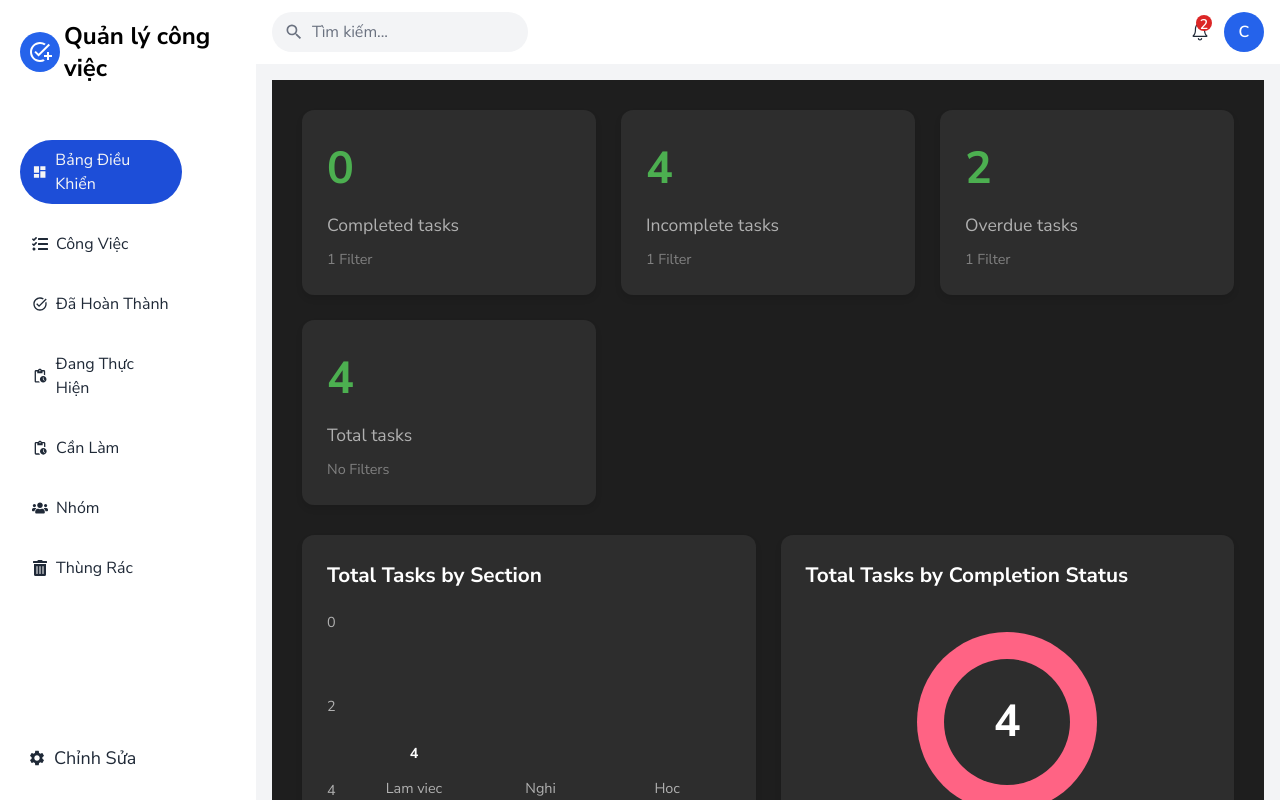
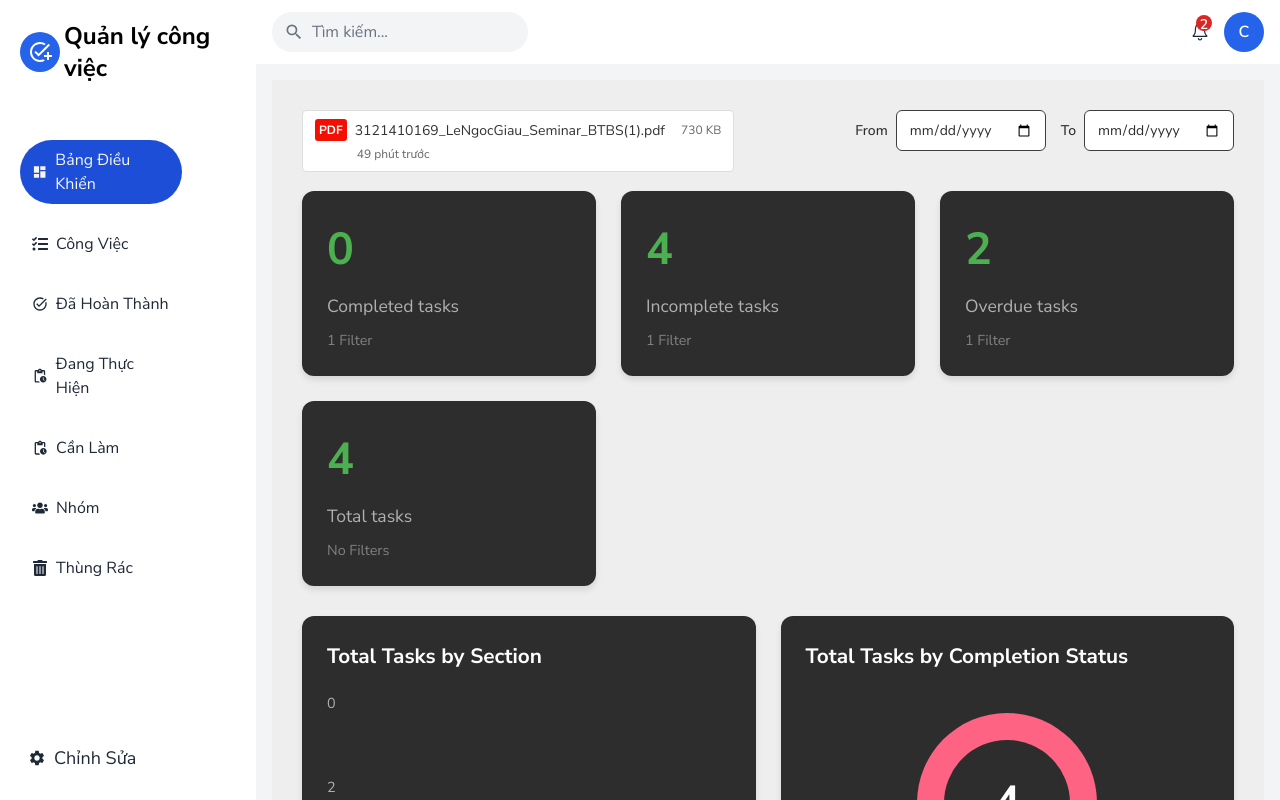
Before and after one commit to Khoadangdo123/QLPB, a React (Vite) app: page /dashboard in a window 1280 px wide. Built offline with nearby package versions, Linux system fonts and the light colour scheme.

Commit message:
UI detail PDF & date-time of dashboard

```diff
--- a/src/pages/dashboard.jsx
+++ b/src/pages/dashboard.jsx
@@ -1,236 +1,4 @@
-// import React from "react";
-// import {
-//   MdAdminPanelSettings,
-//   MdKeyboardArrowDown,
-//   MdKeyboardArrowUp,
-//   MdKeyboardDoubleArrowUp,
-// } from "react-icons/md";
-// import { LuClipboardEdit } from "react-icons/lu";
-// import { FaNewspaper, FaUsers } from "react-icons/fa";
-// import { FaArrowsToDot } from "react-icons/fa6";
-// import moment from "moment";
-// import { summary } from "../assets/data";
-// import clsx from "clsx";
-// import { Chart } from "../components/Chart";
-// import { BGS, PRIOTITYSTYELS, TASK_TYPE, getInitials } from "../utils";
-// import UserInfo from "../components/UserInfo";
-
-// const TaskTable = ({ tasks }) => {
-//   const ICONS = {
-//     high: <MdKeyboardDoubleArrowUp />,
-//     medium: <MdKeyboardArrowUp />,
-//     low: <MdKeyboardArrowDown />,
-//   };
-
-//   const TableHeader = () => (
-//     <thead className='border-b border-gray-300 '>
-//       <tr className='text-black text-left'>
-//         <th className='py-2'>Công việc</th>
-//         <th className='py-2'>Ưu tiên</th>
-//         <th className='py-2'>Nhóm</th>
-//         <th className='py-2 hidden md:block'>Ngày tạo</th>
-//       </tr>
-//     </thead>
-//   );
-
-//   const TableRow = ({ task }) => (
-//     <tr className='border-b border-gray-300 text-gray-600 hover:bg-gray-300/10'>
-//       <td className='py-2'>
-//         <div className='flex items-center gap-2'>
-//           <div
-//             className={clsx("w-4 h-4 rounded-full", TASK_TYPE[task.stage])}
-//           />
-
-//           <p className='text-base text-black'>{task.title}</p>
-//         </div>
-//       </td>
-
-//       <td className='py-2'>
-//         <div className='flex gap-1 items-center'>
-//           <span className={clsx("text-lg", PRIOTITYSTYELS[task.priority])}>
-//             {ICONS[task.priority]}
-//           </span>
-//           <span className='capitalize'>{task.priority}</span>
-//         </div>
-//       </td>
-
-//       <td className='py-2'>
-//         <div className='flex'>
-//           {task.team.map((m, index) => (
-//             <div
-//               key={index}
-//               className={clsx(
-//                 "w-7 h-7 rounded-full text-white flex items-center justify-center text-sm -mr-1",
-//                 BGS[index % BGS.length]
-//               )}
-//             >
-//               <UserInfo user={m} />
-//             </div>
-//           ))}
-//         </div>
-//       </td>
-//       <td className='py-2 hidden md:block'>
-//         <span className='text-base text-gray-600'>
-//           {moment(task?.date).fromNow()}
-//         </span>
-//       </td>
-//     </tr>
-//   );
-//   return (
-//     <>
-//       <div className='w-full md:w-2/3 bg-white px-2 md:px-4 pt-4 pb-4 shadow-md rounded'>
-//         <table className='w-full'>
-//           <TableHeader />
-//           <tbody>
-//             {tasks?.map((task, id) => (
-//               <TableRow key={id} task={task} />
-//             ))}
-//           </tbody>
-//         </table>
-//       </div>
-//     </>
-//   );
-// };
-
-// const UserTable = ({ users }) => {
-//   const TableHeader = () => (
-//     <thead className='border-b border-gray-300 '>
-//       <tr className='text-black text-left'>
-//         <th className='py-2'>Họ và Tên</th>
-//         <th className='py-2'>Trạng thái</th>
-//         <th className='py-2'>Ngày tạo</th>
-//       </tr>
-//     </thead>
-//   );
-
-//   const TableRow = ({ user }) => (
-//     <tr className='border-b border-gray-200  text-gray-600 hover:bg-gray-400/10'>
-//       <td className='py-2'>
-//         <div className='flex items-center gap-3'>
-//           <div className='w-9 h-9 rounded-full text-white flex items-center justify-center text-sm bg-violet-700'>
-//             <span className='text-center'>{getInitials(user?.name)}</span>
-//           </div>
-
-//           <div>
-//             <p> {user.name}</p>
-//             <span className='text-xs text-black'>{user?.role}</span>
-//           </div>
-//         </div>
-//       </td>
-
-//       <td>
-//         <p
-//           className={clsx(
-//             "w-fit px-3 py-1 rounded-full text-sm",
-//             user?.isActive ? "bg-blue-200" : "bg-yellow-100"
-//           )}
-//         >
-//           {user?.isActive ? "Active" : "Disabled"}
-//         </p>
-//       </td>
-//       <td className='py-2 text-sm'>{moment(user?.createdAt).fromNow()}</td>
-//     </tr>
-//   );
-
-//   return (
-//     <div className='w-full md:w-1/3 bg-white h-fit px-2 md:px-6 py-4 shadow-md rounded'>
-//       <table className='w-full mb-5'>
-//         <TableHeader />
-//         <tbody>
-//           {users?.map((user, index) => (
-//             <TableRow key={index + user?._id} user={user} />
-//           ))}
-//         </tbody>
-//       </table>
-//     </div>
-//   );
-// };
-// const Dashboard = () => {
-//   const totals = summary.tasks;
-
-//   const stats = [
-//     {
-//       _id: "1",
-//       label: "SỐ LƯỢNG CÔNG VIỆC",
-//       total: summary?.totalTasks || 0,
-//       icon: <FaNewspaper />,
-//       bg: "bg-[#1d4ed8]",
-//     },
-//     {
-//       _id: "2",
-//       label: "CÔNG VIỆC HOÀN THÀNH",
-//       total: totals["completed"] || 0,
-//       icon: <MdAdminPanelSettings />,
-//       bg: "bg-[#0f766e]",
-//     },
-//     {
-//       _id: "3",
-//       label: "QUÁ TRÌNH LÀM VIỆC",
-//       total: totals["in progress"] || 0,
-//       icon: <LuClipboardEdit />,
-//       bg: "bg-[#f59e0b]",
-//     },
-//     {
-//       _id: "4",
-//       label: "DANH SÁCH",
-//       total: totals["todo"],
-//       icon: <FaArrowsToDot />,
-//       bg: "bg-[#be185d]" || 0,
-//     },
-//   ];
-
-//   const Card = ({ label, count, bg, icon }) => {
-//     return (
-//       <div className='w-full h-32 bg-white p-5 shadow-md rounded-md flex items-center justify-between'>
-//         <div className='h-full flex flex-1 flex-col justify-between'>
-//           <p className='text-base text-gray-600'>{label}</p>
-//           <span className='text-2xl font-semibold'>{count}</span>
-//           <span className='text-sm text-gray-400'>{"110 last month"}</span>
-//         </div>
-
-//         <div
-//           className={clsx(
-//             "w-10 h-10 rounded-full flex items-center justify-center text-white",
-//             bg
-//           )}
-//         >
-//           {icon}
-//         </div>
-//       </div>
-//     );
-//   };
-//   return (
-//     <div classNamee='h-full py-4'>
-//       <div className='grid grid-cols-1 md:grid-cols-4 gap-5'>
-//         {stats.map(({ icon, bg, label, total }, index) => (
-//           <Card key={index} icon={icon} bg={bg} label={label} count={total} />
-//         ))}
-//       </div>
-
-//       <div className='w-full bg-white my-16 p-4 rounded shadow-sm'>
-//         <h4 className='text-xl text-gray-600 font-semibold'>
-//           Biểu đồ phân quyền
-//         </h4>
-//         <Chart />
-//       </div>
-
-//       <div className='w-full flex flex-col md:flex-row gap-4 2xl:gap-10 py-8'>
-//         {/* /left */}
-
-//         <TaskTable tasks={summary.last10Task} />
-
-//         {/* /right */}
-
-//         <UserTable users={summary.users} />
-//       </div>
-//     </div>
-//   );
-// };
-
-// export default Dashboard;
-
-
-import React from 'react';
+import React, { useState } from 'react';
 
 const barData = [
   { name: 'Lam viec', value: 4, color: '#4CAF50' },
@@ -257,6 +25,18 @@ const lollipopData = [
   { name: 'G', value: 1 },
 ];
 
+const DatePicker = ({ label, value, onChange }) => (
+  <div style={styles.datePickerContainer}>
+    <label style={styles.dateLabel}>{label}</label>
+    <input
+      type="date"
+      value={value}
+      onChange={onChange}
+      style={styles.dateInput}
+    />
+  </div>
+);
+
 const StatBox = ({ title, value, filters }) => (
   <div style={styles.statBox}>
     <h2 style={styles.statValue}>{value}</h2>
@@ -265,7 +45,6 @@ const StatBox = ({ title, value, filters }) => (
   </div>
 );
 
-//còn đang gặp bug nên chưa hoàn thành
 const BarChartComponent = () => (
   <div style={styles.chartBox}>
     <h6 style={styles.chartTitle}>Total Tasks by Section</h6>
@@ -302,13 +81,13 @@ const PieChartComponent = () => (
     <div style={styles.donutChartContainer}>
       <div style={styles.donutChart}>
         <div style={styles.donutHole}></div>
-        <div style={{...styles.donutRing, background: `conic-gradient(${pieData[0].color} 360deg, ${pieData[0].color} 360deg)`}}></div>
+        <div style={{ ...styles.donutRing, background: `conic-gradient(${pieData[0].color} 360deg, ${pieData[0].color} 360deg)` }}></div>
         <div style={styles.donutNumber}>{pieData[0].value}</div>
       </div>
     </div>
     <div style={styles.legend}>
       <div style={styles.legendItem}>
-        <div style={{...styles.legendColor, backgroundColor: pieData[0].color}}></div>
+        <div style={{ ...styles.legendColor, backgroundColor: pieData[0].color }}></div>
         <span>{pieData[0].name}</span>
       </div>
     </div>
@@ -321,7 +100,7 @@ const LollipopChartComponent = () => (
     <h6 style={styles.chartTitle}>Upcoming Tasks by Assignee</h6>
     <div style={styles.lollipopChart}>
       {lollipopData.map((item, index) => (
-        <div key={index} style={{...styles.lollipopItem, height: `${item.value * 20}px`}}>
+        <div key={index} style={{ ...styles.lollipopItem, height: `${item.value * 20}px` }}>
           <div style={styles.lollipopCircle}></div>
           <div style={styles.lollipopLine}></div>
           <span style={styles.lollipopLabel}>{item.name}</span>
@@ -343,7 +122,7 @@ const LineChartComponent = () => (
       </div>
       <div style={styles.lineChartContent}>
         {[0, 1, 2, 3].map((value) => (
-          <div key={value} style={{...styles.gridLine, bottom: `${value * 25}%`}} />
+          <div key={value} style={{ ...styles.gridLine, bottom: `${value * 25}%` }} />
         ))}
         {lineData.map((item, index) => (
           <div
@@ -368,11 +147,11 @@ const LineChartComponent = () => (
     </div>
     <div style={styles.lineLegend}>
       <span style={styles.lineLegendItem}>
-        <span style={{...styles.lineLegendColor, backgroundColor: '#E0E0E0'}}></span>
+        <span style={{ ...styles.lineLegendColor, backgroundColor: '#E0E0E0' }}></span>
         Total
       </span>
       <span style={styles.lineLegendItem}>
-        <span style={{...styles.lineLegendColor, backgroundColor: '#8884D8'}}></span>
+        <span style={{ ...styles.lineLegendColor, backgroundColor: '#8884D8' }}></span>
         Completed
       </span>
     </div>
@@ -380,10 +159,43 @@ const LineChartComponent = () => (
   </div>
 );
 
-// Component chính
 function App() {
+  const [startDate, setStartDate] = useState('');
+  const [endDate, setEndDate] = useState('');
+
   return (
     <div style={styles.app}>
+      {/* Nút download */}
+      <div style={styles.downloadContainer}>
+        <button
+          onClick={() => window.open('3121410169_LeNgocGiau_Seminar_BTBS(1).pdf')}
+          style={styles.downloadButton}
+        >
+          <div style={styles.downloadContent}>
+            <div style={styles.fileInfoWrapper}>
+              <span style={styles.pdfIcon}>PDF</span>
+              <span>3121410169_LeNgocGiau_Seminar_BTBS(1).pdf</span>
+              <span style={styles.fileSize}>730 KB</span>
+            </div>
+            <div style={styles.timeInfo}>49 phút trước</div>
+          </div>
+        </button>
+      </div>
+
+      <div style={styles.header}>
+        <div style={styles.datePickersWrapper}>
+          <DatePicker
+            label="From"
+            value={startDate}
+            onChange={(e) => setStartDate(e.target.value)}
+          />
+          <DatePicker
+            label="To"
+            value={endDate}
+            onChange={(e) => setEndDate(e.target.value)}
+          />
+        </div>
+      </div>
       <div style={styles.statContainer}>
         <StatBox title="Completed tasks" value={0} filters="1 Filter" />
         <StatBox title="Incomplete tasks" value={4} filters="1 Filter" />
@@ -404,15 +216,96 @@ const styles = {
   app: {
     padding: '30px',
     fontFamily: 'Arial, sans-serif',
-    backgroundColor: '#1E1E1E',
+    backgroundColor: '#EEEEEE',
     color: '#fff',
     minHeight: '100vh',
+    position: 'relative',
+  },
+  downloadContainer: {
+    position: 'absolute',
+    top: '30px',
+    left: '30px',
+  },
+  downloadButton: {
+    display: 'block',
+    padding: '8px 12px',
+    backgroundColor: '#fff',
+    border: '1px solid #ddd',
+    borderRadius: '4px',
+    cursor: 'pointer',
+    fontSize: '14px',
+    color: '#333',
+    transition: 'background-color 0.2s',
+    width: 'fit-content',
+    '&:hover': {
+      backgroundColor: '#f5f5f5',
+    }
+  },
+  downloadContent: {
+    display: 'flex',
+    flexDirection: 'column',
+    gap: '4px',
+  },
+  fileInfoWrapper: {
+    display: 'flex',
+    alignItems: 'center',
+    gap: '8px',
+  },
+  timeInfo: {
+    fontSize: '12px',
+    color: '#666',
+    marginLeft: '-250px',
+  },
+  pdfIcon: {
+    backgroundColor: '#f40f02',
+    color: 'white',
+    padding: '2px 4px',
+    borderRadius: '3px',
+    fontSize: '12px',
+    fontWeight: 'bold',
+  },
+  fileSize: {
+    color: '#666',
+    fontSize: '12px',
+    marginLeft: '8px',
+  },
+  header: {
+    display: 'flex',
+    justifyContent: 'flex-end',
+    marginBottom: '20px',
+    width: '100%',
+  },
+  datePickersWrapper: {
+    display: 'flex',
+    gap: '15px',
+    alignItems: 'center',
+  },
+  datePickerContainer: {
+    display: 'flex',
+    alignItems: 'center',
+    gap: '8px',
+  },
+  dateLabel: {
+    color: '#2D2D2D',
+    fontSize: '14px',
+    fontWeight: '500',
+  },
+  dateInput: {
+    padding: '8px 12px',
+    borderRadius: '6px',
+    border: '1px solid #3D3D3D',
+    backgroundColor: '#FFFFFF',
+    color: '#2D2D2D',
+    fontSize: '14px',
+    cursor: 'pointer',
+    outline: 'none',
   },
   statContainer: {
     display: 'grid',
     gridTemplateColumns: 'repeat(auto-fit, minmax(220px, 1fr))',
     gap: '25px',
     marginBottom: '30px',
+    marginTop: '40px',
   },
   statBox: {
     padding: '25px',
@@ -421,10 +314,6 @@ const styles = {
     transition: 'all 0.3s ease',
     cursor: 'pointer',
     boxShadow: '0 4px 6px rgba(0, 0, 0, 0.1)',
-    '&:hover': {
-      transform: 'translateY(-5px)',
-      boxShadow: '0 6px 12px rgba(0, 0, 0, 0.15)',
-    },
   },
   statValue: {
     fontSize: '2.8em',
@@ -454,10 +343,6 @@ const styles = {
     position: 'relative',
     transition: 'all 0.3s ease',
     boxShadow: '0 4px 6px rgba(0, 0, 0, 0.1)',
-    '&:hover': {
-      transform: 'translateY(-5px)',
-      boxShadow: '0 6px 12px rgba(0, 0, 0, 0.15)',
-    },
   },
   chartTitle: {
     margin: '0 0 20px',
@@ -655,6 +540,7 @@ const styles = {
     marginRight: '8px',
     borderRadius: '3px',
   },
+
 };
 
 export default App;
```
